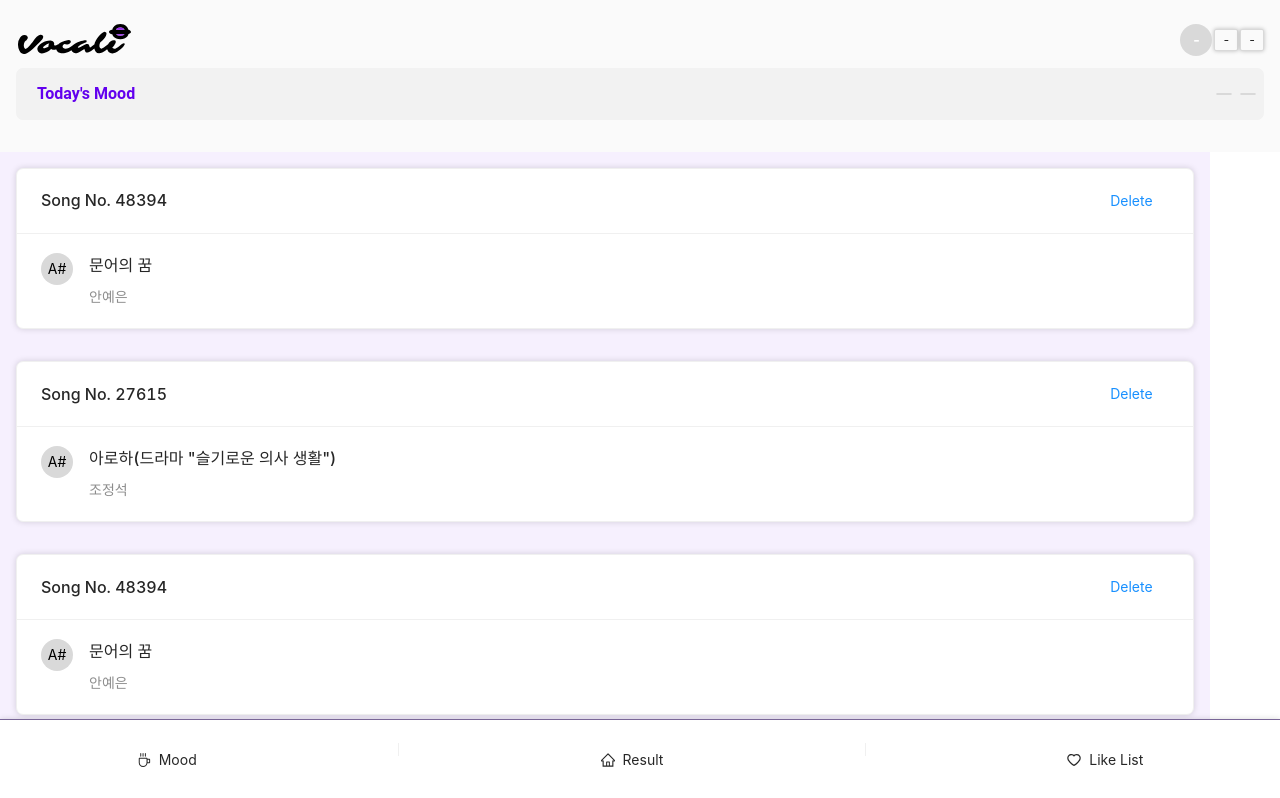
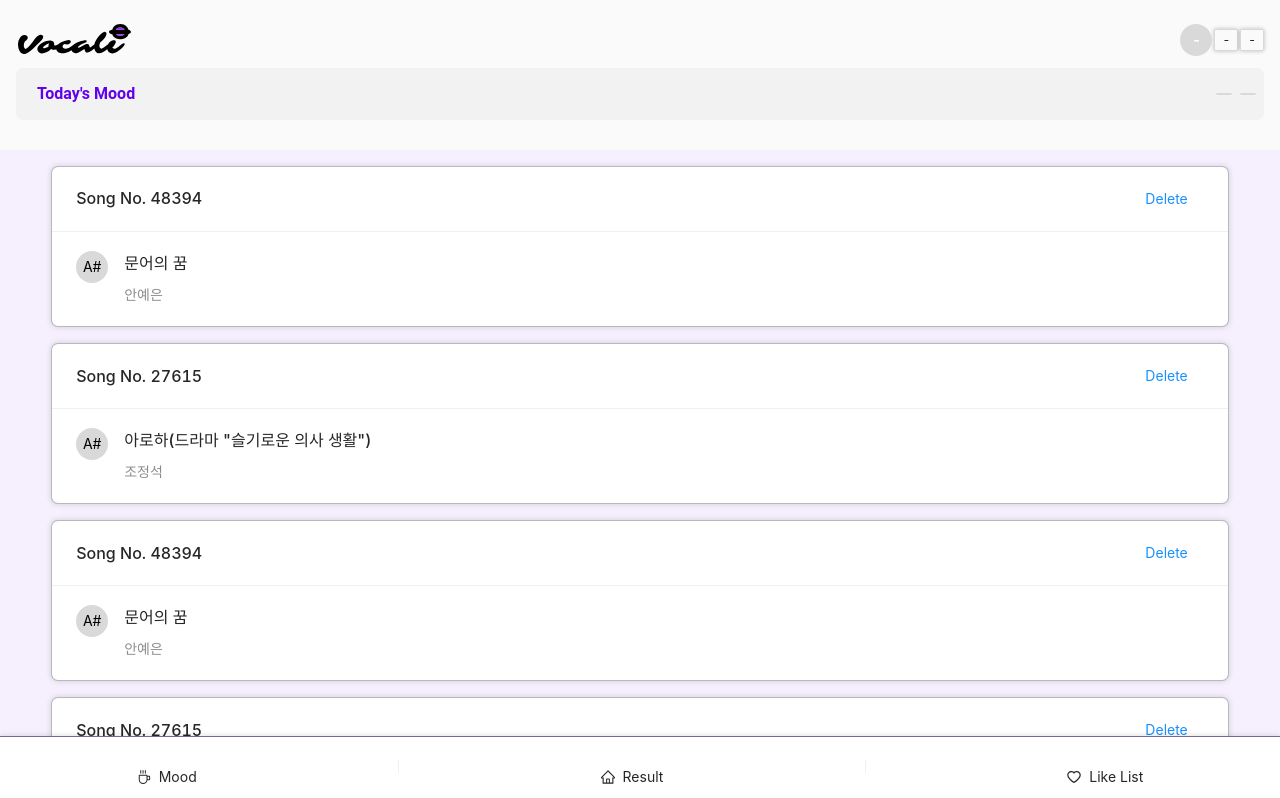
Before and after one commit to Janeseed/vocali-web, a React (Create React App) app: page /likelist in a window 1280 px wide. Shown: the top 798 px of the page. Built offline with nearby package versions, Linux system fonts and the light colour scheme; no server answers.

Commit message:
change ./likelist

```diff
--- a/src/List.js
+++ b/src/List.js
@@ -94,12 +94,16 @@ class LikeList extends React.Component {
     return merge;
   }
 
+  handleDelete(songid) {
+    /*
+    this.setState({
+      해당하는 id의 song을 songlist에서 제거
+    });
+    */
+  }
+
   render() {
     const { loading } = this.state;
-
-    function Delete() {
-      //카드 지우는거 어떻게 하는 거지?
-    }
 
     return (
       <>
@@ -112,7 +116,7 @@ class LikeList extends React.Component {
                   className="like-list"
                   title={this.mergeSongNum(song.songNum)}
                   extra={
-                      <Button type="link" onClick={Delete}>
+                      <Button type="link" onClick={this.handleDelete(song.id)}>
                       Delete
                       </Button>
                   }
--- a/src/css/home.css
+++ b/src/css/home.css
@@ -83,6 +83,7 @@
   position: fixed;
   bottom: 0;
   width: 100%;
+  height: 8vh;
   background: white;
   padding: 24px 32px;
   border-top: 1px solid #20005299;
--- a/src/css/list.css
+++ b/src/css/list.css
@@ -1,17 +1,23 @@
 .like-list {
-    width: 92vw;
-    box-shadow: 0px 0px 6px rgb(0 0 0 / 15%);
-    border-radius: 7px;
-    margin: 16px;
+  width: 92vw;
+  box-shadow: 0px 0px 6px rgb(0 0 0 / 15%);
+  border-radius: 7px;
+  border: 1px solid #8a8a8a99;
+  margin: 16px 16px 0 16px;
 }
 
-.like-list-div{
+.like-list-div {
+  position: absolute;
   display: flex;
   flex-direction: column;
   align-items: center;
   max-height: 100%;
+  top: 150px;
+  left: 0;
+  right: 0;
+  bottom: 8vh;
   position: absolute;
   overflow-y: scroll;
   overflow-x: hidden;
-  background-color: #F6F0FE;
+  background-color: #f6f0fe;
 }
```
